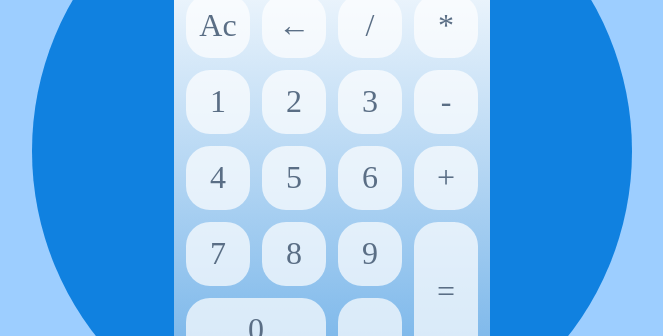
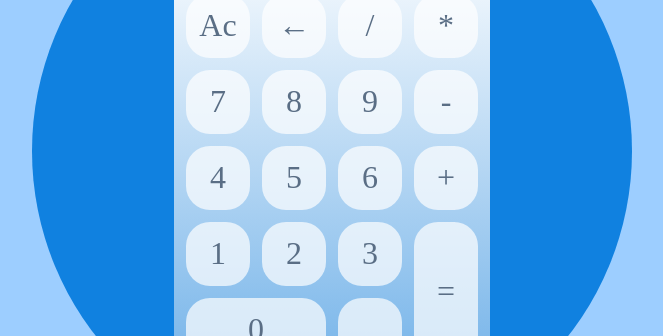
Before and after one commit to Leccon1/Calculator, a React (Vite) app: page / in a window 1280 px wide. Shown: the part 249-585 px from the top of the page, without its empty margins (308-971 px from the left). Built offline with nearby package versions, Linux system fonts and the light colour scheme.

Commit message:
refactor(Calculator): reorder digit buttons layout

```diff
--- a/src/App.jsx
+++ b/src/App.jsx
@@ -16,15 +16,15 @@ function App() {
 					</div>
 					<div className={styles.block}>
 						<div className={`${styles.buttonNumbers} ${styles.container}`}>
+							<button className={styles.button}>7</button>
+							<button className={styles.button}>8</button>
+							<button className={styles.button}>9</button>
+							<button className={styles.button}>4</button>
+							<button className={styles.button}>5</button>
+							<button className={styles.button}>6</button>
 							<button className={styles.button}>1</button>
 							<button className={styles.button}>2</button>
 							<button className={styles.button}>3</button>
-							<button className={styles.button}>4</button>
-							<button className={styles.button}>5</button>
-							<button className={styles.button}>6</button>
-							<button className={styles.button}>7</button>
-							<button className={styles.button}>8</button>
-							<button className={styles.button}>9</button>
 							<button className={styles.button}>0</button>
 							<button className={styles.button}>.</button>
 						</div>
```
